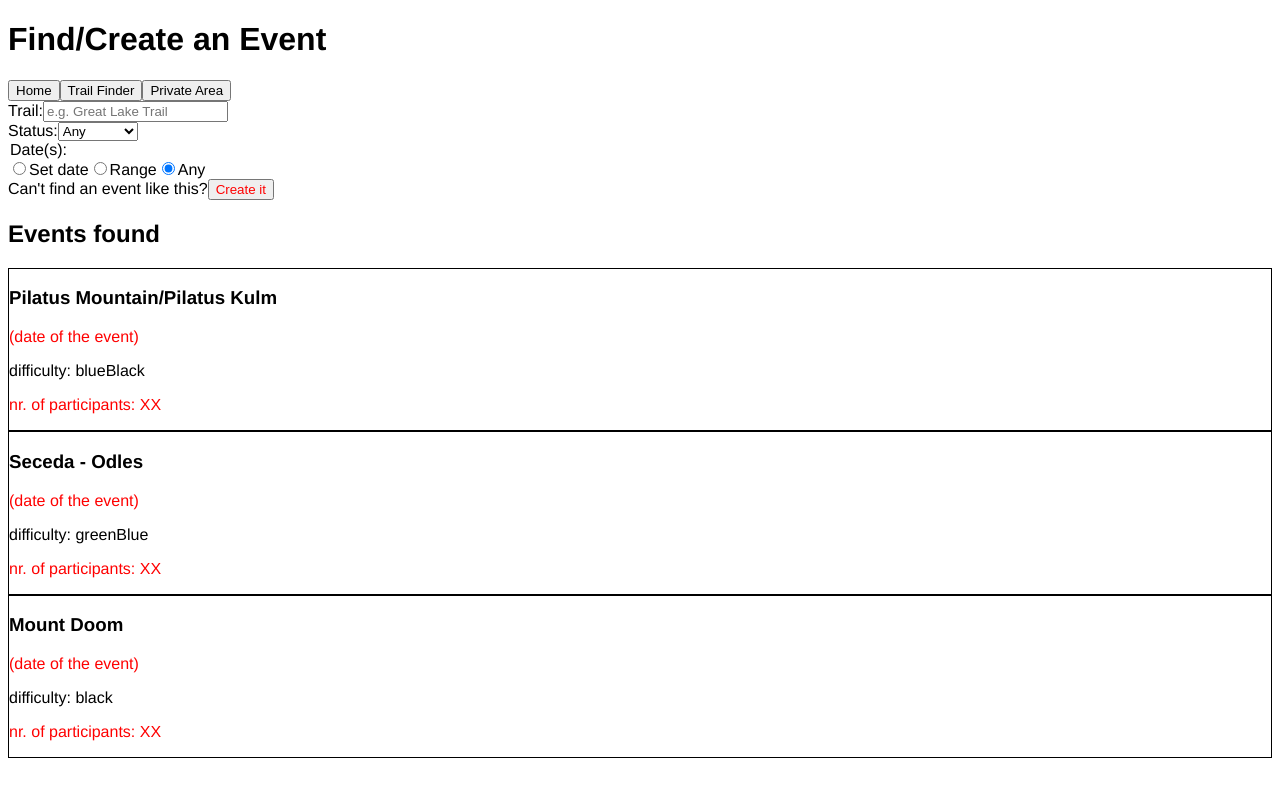
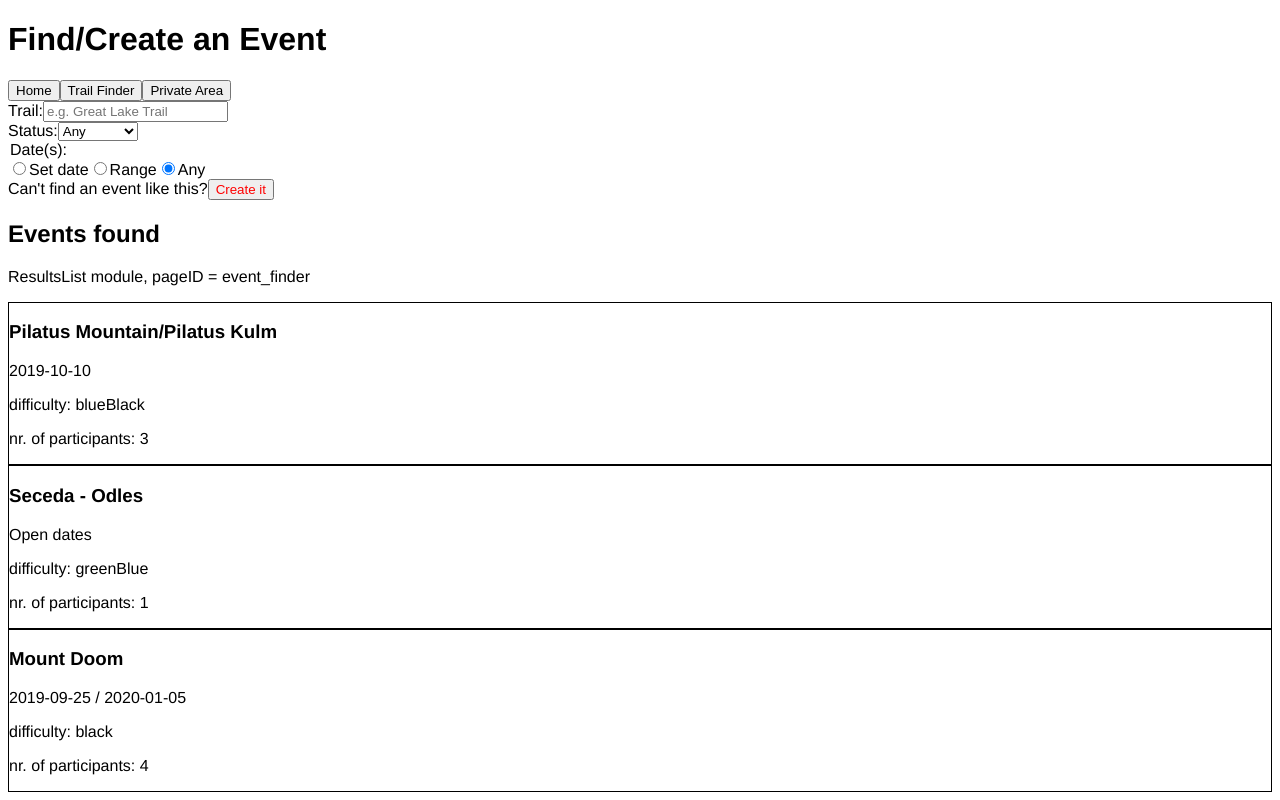
Before and after one commit to Pintec10/Trail_Buddy-Hiking_app, a Vue app: page /event_finder in a window 1280 px wide. Built offline with nearby package versions, Linux system fonts and the light colour scheme.

Commit message:
fixed bug in filter function, added date and participant number display to result tile

```diff
--- a/src/components/header_nav.vue
+++ b/src/components/header_nav.vue
@@ -3,8 +3,7 @@
     <!--<router-link v-if="$route.params.detail" :to="'/' + $route.params.detail + '_finder'">Back</router-link>-->
     <button v-if="$route.params.detail" v-on:click="goBack">Back</button>
     <h1>{{pageTitle}}</h1>
-
-    <div>
+    <div v-if="!$route.params.detail">
       <button v-if="pageID !== 'home'" v-on:click="navigate('/')">Home</button>
       <button v-if="pageID !== 'trail_finder'" v-on:click="navigate('/trail_finder')">Trail Finder</button>
       <button v-if="pageID !== 'event_finder'" v-on:click="navigate('/event_finder')">Event Finder</button>
--- a/src/components/result_tile.vue
+++ b/src/components/result_tile.vue
@@ -4,12 +4,14 @@
       <div>
         <h3>{{singleResult.name}}</h3>
         <p class="to-fix" v-if="pageID==='trail_finder'">(optional: distance from spot)</p>
-        <p class="to-fix" v-if="pageID===('event_finder' || 'private')">(date of the event)</p>
+        <p v-if="pageID===('event_finder' || 'private')">{{displayEventDate}}</p>
       </div>
       <div>
         <p>difficulty: {{singleResult.difficulty}}</p>
         <p class="to-fix" v-if="pageID==='trail_finder'">nr. of events: XX</p>
-        <p class="to-fix" v-if="pageID===('event_finder' || 'private')">nr. of participants: XX</p>
+        <p
+          v-if="pageID===('event_finder' || 'private')"
+        >nr. of participants: {{displayParticipantsNumber}}</p>
       </div>
     </div>
   </div>
@@ -25,6 +27,23 @@ export default {
     pageID: {
       type: String
     }
+  },
+  computed: {
+    displayEventDate() {
+      if (this.singleResult.dateRangeType === "date-type-any") {
+        return "Open dates";
+      } else {
+        let outputString = this.singleResult.startDate;
+        if (this.singleResult.dateRangeType === "date-type-range") {
+          outputString += " / " + this.singleResult.endDate;
+        }
+        return outputString;
+      }
+    },
+
+    displayParticipantsNumber() {
+      return this.singleResult.participantsList.length;
+    }
   }
 };
 </script>
--- a/src/components/results_list.vue
+++ b/src/components/results_list.vue
@@ -1,5 +1,6 @@
 <template>
   <div>
+    <p>ResultsList module, pageID = {{pageID}}</p>
     <div v-for="(singleResult, index) in filterResultsList" :key="index">
       <div v-on:click="goToDetail(singleResult)" class="hoverable">
         <ResultTile :singleResult="singleResult" :pageID="pageID" />
@@ -45,6 +46,9 @@ export default {
 
   computed: {
     filterResultsList() {
+      if (this.pageID === "trail_finder") {
+        return this.resultsList;
+      }
       return this.resultsList.filter(x => {
         let nameCond = x["name"]
           .toLowerCase()
@@ -69,10 +73,10 @@ export default {
             this.searchParams.inputDateType === "date-type-range" &&
             this.searchParams.inputDateEnd //does not run if user has not yet entered 2nd date
           ) {
-            enteredEndDate = new Date(this.searchParams.inputDateEnd); //for "range" ENTERED date
+            enteredEndDate = new Date(this.searchParams.inputDateEnd); //sets end date for "range" ENTERED date
           }
           if (x.dateRangeType === "date-type-range") {
-            eventEndDate = new Date(x.endDate); //for "range" EVENT date
+            eventEndDate = new Date(x.endDate); //sets end date for "range" EVENT date
           }
           let startingDateCond =
             eventStartDate <= enteredStartDate &&
--- a/src/views/event_finder.vue
+++ b/src/views/event_finder.vue
@@ -49,7 +49,7 @@ export default {
           status: "status-decided",
           dateRangeType: "date-type-set",
           startDate: "2019-10-10",
-          endDate: "",
+          endDate: "2019-10-10",
           participantsList: [
             { memberID: 3333 },
             { memberID: 1111 },
--- a/src/views/event_info.vue
+++ b/src/views/event_info.vue
@@ -1,6 +1,7 @@
 <template>
   <div>
     <HeaderNav :pageID="pageID" :pageTitle="pageTitle" :logged="logged" />
+    <ResultTile :singleResult="displayedItem" :pageID="pageID" />
   </div>
 </template>
 
@@ -18,7 +19,7 @@ export default {
 
   data() {
     return {
-      pageID: "event_info",
+      pageID: "event_finder",
       pageTitle: "Event Information",
       displayedItem: {}
     };
--- a/src/views/trail_info.vue
+++ b/src/views/trail_info.vue
@@ -1,7 +1,7 @@
 <template>
   <div>
     <HeaderNav :pageID="pageID" :pageTitle="pageTitle" :logged="logged" />
-    <ResultTile :singleResult="displayedItem" />
+    <ResultTile :singleResult="displayedItem" :pageID="pageID" />
     <div>
       <div>
         <p>{{displayedItem.summary}}</p>
@@ -37,7 +37,6 @@
         </button>
       </router-link>
     </div>
-
   </div>
 </template>
 
@@ -55,7 +54,7 @@ export default {
 
   data() {
     return {
-      pageID: "trail_info",
+      pageID: "trail_finder",
       pageTitle: "Trail Information",
       displayedItem: {}
     };
```
